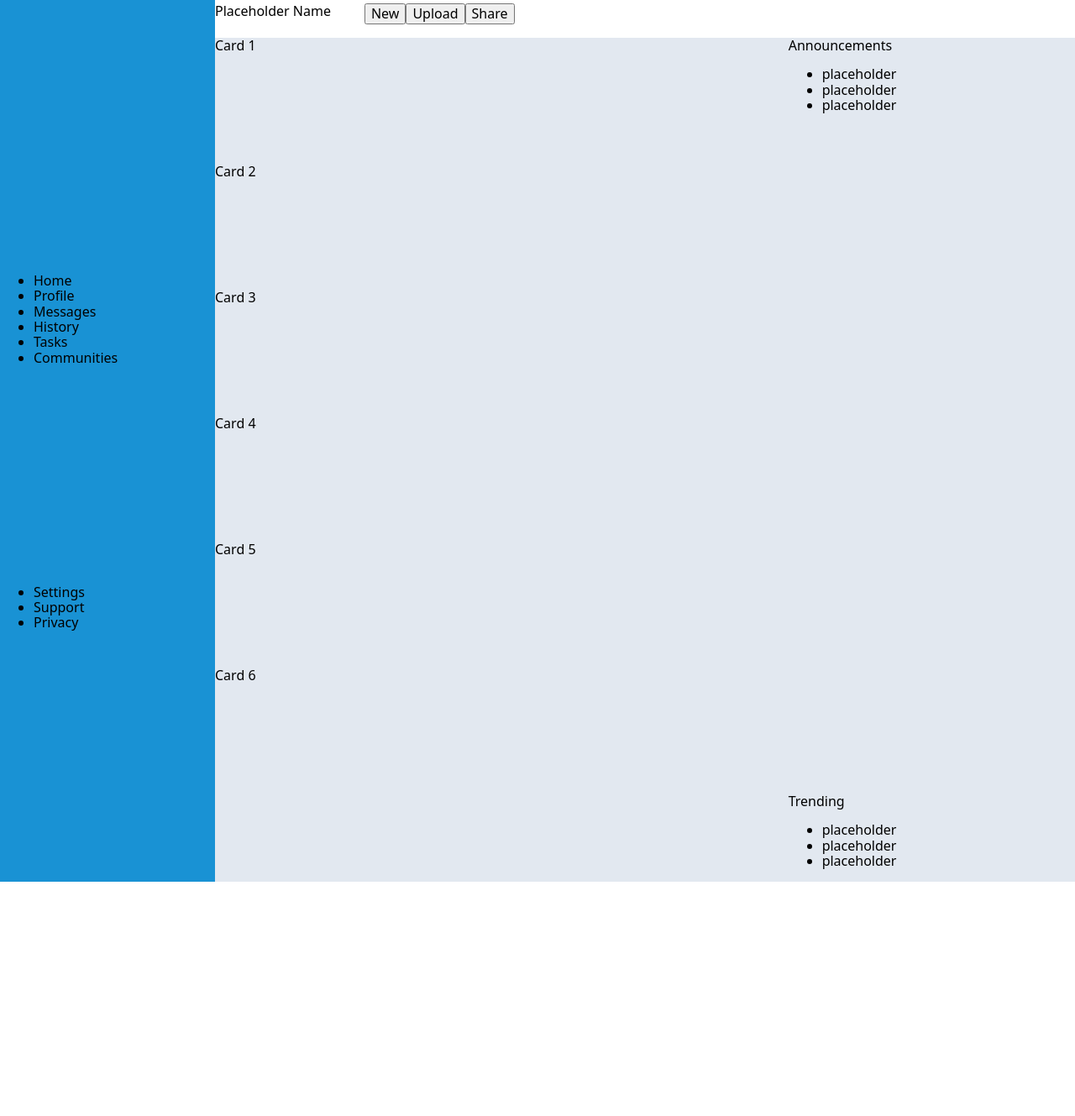
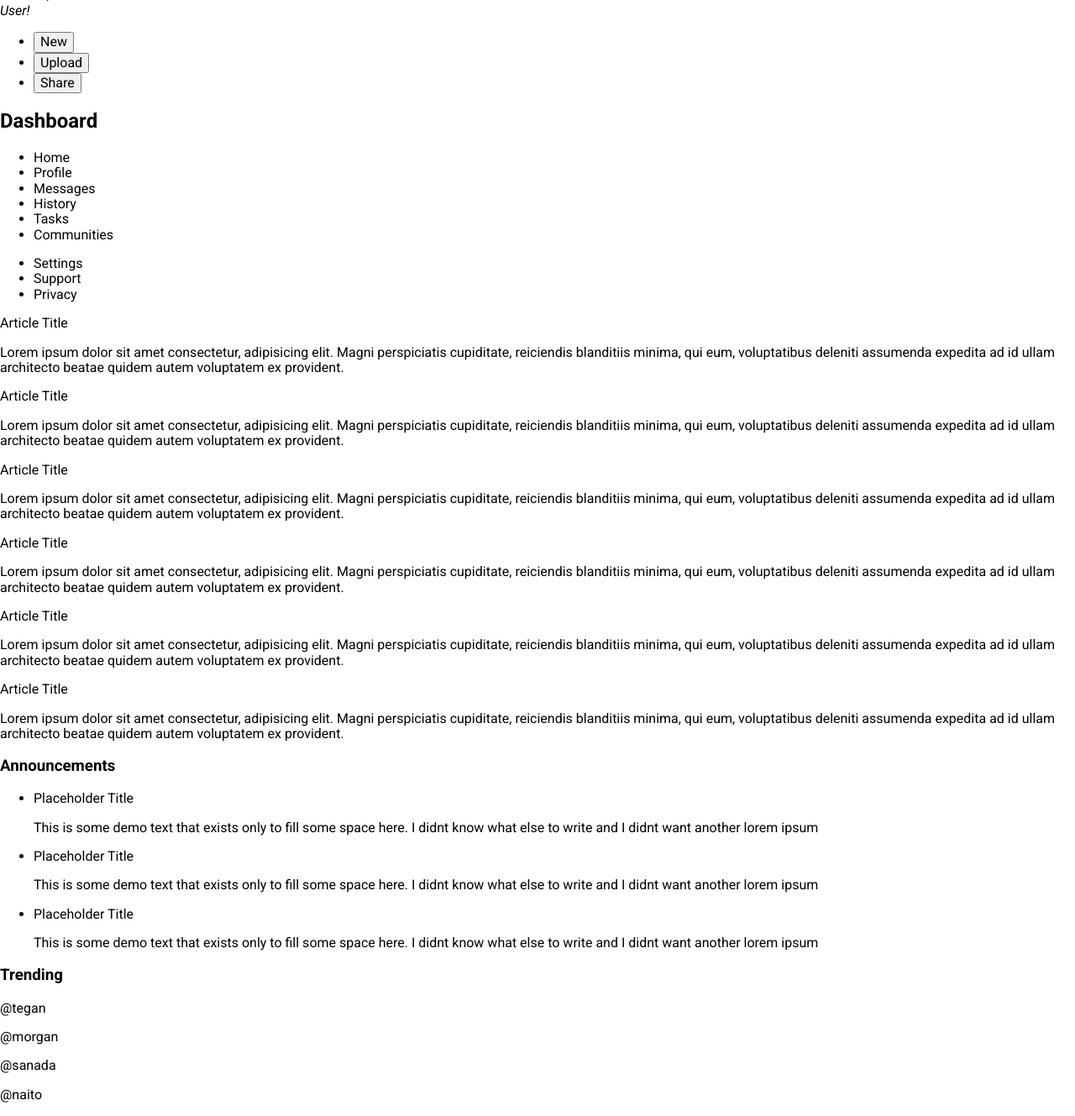
Before and after one commit to ahmedmustafam/admin-dashboard, a website: page index.html in a window 1280 px wide. Shown: the part 62-1391 px from the top of the page at 84% size. Before the commit the page ends 1112 px from the top, so only its background shows below. Drawn offline with nearby package versions, Linux system fonts and the light colour scheme.

Commit message:
Fix html layout and load webfonts

```diff
--- a/index.html
+++ b/index.html
@@ -3,14 +3,27 @@
 <head>
     <meta charset="UTF-8">
     <meta name="viewport" content="width=device-width, initial-scale=1.0">
-    <title>Document</title>
+    <title>Admin Dashboard</title>
+    <link rel="preconnect" href="https://fonts.googleapis.com">
+    <link rel="preconnect" href="https://fonts.gstatic.com" crossorigin>
+    <link href="https://fonts.googleapis.com/css2?family=Roboto:ital,wght@0,100..900;1,100..900&display=swap" rel="stylesheet">
     <link rel="stylesheet" href="styles.css">
 </head>
 <body>
    <div class="wrapper">
+    <div class="header">
+        <img src="icons/search.svg">
+        <input type="search" name="" id="">
+        <p>Hi there, <br><em>User!</em></p>
+        <ul>
+            <li><button>New</button></li>
+            <li><button>Upload</button></li>
+            <li><button>Share</button></li>
+        </ul>
+    </div>
     <div class="sidebar">
-            <h2 class="title">Dashboard</h2>
-            <ul class="selection">
+        <h2>Dashboard</h2>
+        <ul>
             <li>Home</li>
             <li>Profile</li>
             <li>Messages</li>
@@ -18,53 +31,70 @@
             <li>Tasks</li>
             <li>Communities</li>
         </ul>
-            <ul class="settings">
+        <ul>
             <li>Settings</li>
             <li>Support</li>
             <li>Privacy</li>
         </ul>
     </div>
-        <div class="content">
-            <div class="header">
-                <div class="header-top">
-                    <input type="search">
-                    <p>Placeholder Name</p>
+    <div class="article">
+        <div class="card">
+            <p>Article Title</p>
+            <p>Lorem ipsum dolor sit amet consectetur,
+                adipisicing elit. Magni perspiciatis cupiditate, reiciendis blanditiis minima, qui eum, voluptatibus deleniti assumenda expedita ad id ullam architecto beatae quidem autem voluptatem ex provident.</p>
         </div>
-                <div class="header-bot">
-                    <p>Placeholder Name</p>
+        <div class="card">
+            <p class="title">Article Title</p>
+            <p>Lorem ipsum dolor sit amet consectetur,
+                adipisicing elit. Magni perspiciatis cupiditate, reiciendis blanditiis minima, qui eum, voluptatibus deleniti assumenda expedita ad id ullam architecto beatae quidem autem voluptatem ex provident.</p>
+        </div>
+        <div class="card">
+            <p class="title">Article Title</p>
+            <p>Lorem ipsum dolor sit amet consectetur,
+                adipisicing elit. Magni perspiciatis cupiditate, reiciendis blanditiis minima, qui eum, voluptatibus deleniti assumenda expedita ad id ullam architecto beatae quidem autem voluptatem ex provident.</p>
+        </div>
+        <div class="card">
+            <p class="title">Article Title</p>
+            <p>Lorem ipsum dolor sit amet consectetur,
+                adipisicing elit. Magni perspiciatis cupiditate, reiciendis blanditiis minima, qui eum, voluptatibus deleniti assumenda expedita ad id ullam architecto beatae quidem autem voluptatem ex provident.</p>
+        </div>
+        <div class="card">
+            <p class="title">Article Title</p>
+            <p>Lorem ipsum dolor sit amet consectetur,
+                adipisicing elit. Magni perspiciatis cupiditate, reiciendis blanditiis minima, qui eum, voluptatibus deleniti assumenda expedita ad id ullam architecto beatae quidem autem voluptatem ex provident.</p>
+        </div>
+        <div class="card">
+            <p class="title">Article Title</p>
+            <p>Lorem ipsum dolor sit amet consectetur,
+                adipisicing elit. Magni perspiciatis cupiditate, reiciendis blanditiis minima, qui eum, voluptatibus deleniti assumenda expedita ad id ullam architecto beatae quidem autem voluptatem ex provident.</p>
+        </div>
+    </div>
+    <div class="nav">
+        <h3>Announcements</h3>
+        <div class="announcements">
             <ul>
-                        <li><button>New</button></li>
-                        <li><button>Upload</button></li>
-                        <li><button>Share</button></li>
+                <li>
+                    <p>Placeholder Title</p>
+                    <p>This is some demo text that exists only to fill some space here. I didnt know what else to write and I didnt want another lorem ipsum</p>
+                </li>
+                <li>
+                    <p>Placeholder Title</p>
+                    <p>This is some demo text that exists only to fill some space here. I didnt know what else to write and I didnt want another lorem ipsum</p>
+                </li>
+                <li>
+                    <p>Placeholder Title</p>
+                    <p>This is some demo text that exists only to fill some space here. I didnt know what else to write and I didnt want another lorem ipsum</p>
+                </li>
             </ul>
         </div>
-            </div>
-            <div class="container">
-                <div class="card-container">
-                    <div class="card">Card 1</div>
-                    <div class="card">Card 2</div>
-                    <div class="card">Card 3</div>
-                    <div class="card">Card 4</div>
-                    <div class="card">Card 5</div>
-                    <div class="card">Card 6</div>
-                </div>
-                <div class="announcements">Announcements
-                    <ul>
-                        <li>placeholder</li>
-                        <li>placeholder</li>
-                        <li>placeholder</li>
-                    </ul>
-                </div>
-                <div class="trending">Trending
-                    <ul>
-                        <li>placeholder</li>
-                        <li>placeholder</li>
-                        <li>placeholder</li>
-                    </ul>
+        <h3>Trending</h3>
+        <div class="trending">
+            <p>@tegan</p>
+            <p>@morgan</p>
+            <p>@sanada</p>
+            <p>@naito</p>
         </div>
     </div>
    </div>
-    </div>
-
 </body>
 </html>
--- a/styles.css
+++ b/styles.css
@@ -1,49 +1,5 @@
 @import url(node_modules/modern-normalize/modern-normalize.css);
 
-.wrapper {
-    display: grid;
-    grid-template-columns: 1fr 4fr;
+* {
+    font-family: "Roboto", system-ui, sans-serif;
 }
-
-.sidebar {
-    background-color: #1992d4;
-    display: grid;
-    grid-template-rows: repeat(3,1fr);
-}
-
-.content {
-    display: grid;
-}
-
-.header-top {
-    display: flex;
-}
-
-.header-bot {
-    display: flex;
-}
-
-.header-bot ul {
-    display: flex;
-    list-style-type: none;
-}
-
-.container {
-    display: grid;
-    grid-template-columns: 2fr 1fr;
-    background-color: #e2e8f0;
-}
-
-.card {
-    height: 150px;
-
-}
-
-.card-container {
-    display: grid;
-    grid-template-columns: repeat(auto-fit, 400px);
-}
-
-.trending {
-    grid-column: 2 / 3;
-}
```
Also changed, not shown: icons/search.svg (added). Lines whose indentation alone changed are shown as unchanged.
